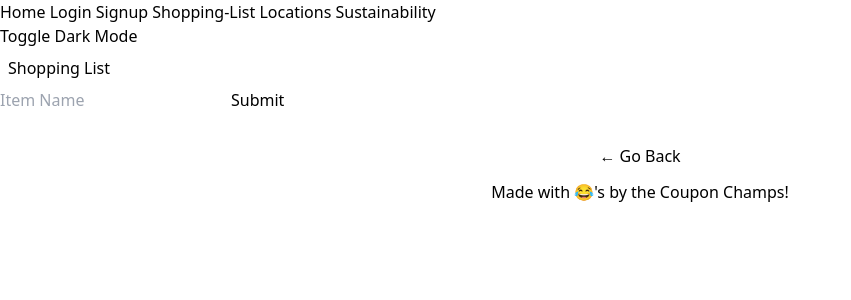
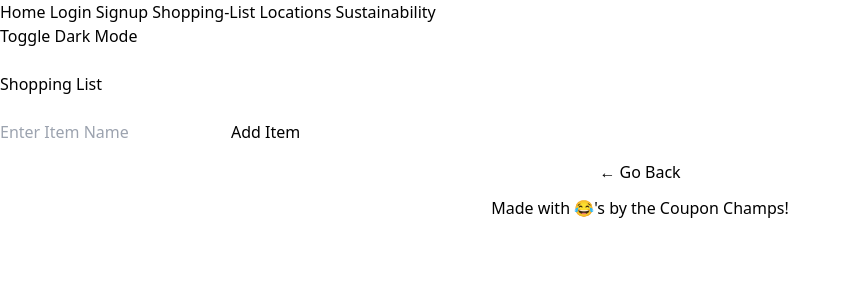
Before and after one commit to rickybehrens/grocery-store-app, a React (Vite) app in the folder client/: page /shoppinglist in a window 1280 px wide. Shown: the top 300 px of the page, without its empty margins (0-851 px from the left). Built offline with nearby package versions, Linux system fonts and the light colour scheme.

Commit message:
added space between darkmode button and page content, first version of the shopping list finally functioning

```diff
--- a/client/src/App.jsx
+++ b/client/src/App.jsx
@@ -16,7 +16,10 @@ function App() {
         <ApolloProvider client={client}>
             <div>
                 <Header />
+                <div>
                 <DarkModeToggle />
+                </div>
+                <br></br>
                 <div>
                     <Outlet />
                 </div>
--- a/client/src/pages/ShoppingList.jsx
+++ b/client/src/pages/ShoppingList.jsx
@@ -1,106 +1,44 @@
 import React from 'react';
 import { useState } from 'react';
-import { Link } from 'react-router-dom';
-
-import { useMutation } from '@apollo/client';
-import { ADD_ITEM } from '../utils/mutations';
 
 const Shoppinglist = () => {
-    const [formState, setFormState] = useState({
-        itemname: ''
-    })
     const [items, setItems] = useState([]);
 
-    const [addItem, { error, data }] = useMutation(ADD_ITEM);
+    const [inputValue, setInputValue] = useState('');
 
-    const handleChange = (event) => {
-        const { name, value } = event.target;
-
-        setFormState({
-            ...formState,
-            [name]: value,
-        });
-    };
-
-    const handleFormSubmit = async (event) => {
-        event.preventDefault();
-        console.log(formState);
-
-        try {
-            const { data } = await addItem({
-                variables: { ...formState },
-            });
-
-            console.log('(DELETE BEFORE PRODUCTION)Mutation Response:', data)
-
-            const newItem = data.addItem.item;
-
-            // Updates the list of items
-            setItems([...items, newItem]);
-
-            // Clears the users input
-            setFormState({
-                itemname: ''
-            });
-
-        } catch (e) {
-            console.error('GraphQL error:', e);
+    const addItem = () => {
+        if (inputValue.trim() !== '') {
+            setItems([...items, inputValue]);
+            setInputValue('');
         }
     };
 
-    const handleItemClick = (itemId) => {
-        const updatedItems = items.filter((item) => item.id !== itemId);
+    const deleteItem = (index) => {
+        const updatedItems = [...items];
+        updatedItems.splice(index, 1);
         setItems(updatedItems);
     };
 
-
     return (
-        <main className="flex-row justify-center mb-4">
-            <div className="col-12 col-lg-10">
-                <div className="card">
-                    <h4 className="card-header bg-dark text-light p-2">Shopping List</h4>
-                    <div className="card-body">
-                        {data ? (
-                            <p>
-                                Success! You may now head{' '}
-                                <Link to="/">back to the homepage.</Link>
-                            </p>
-                        ) : (
-                            <form onSubmit={handleFormSubmit}>
+        <div>
+            <h1>Shopping List</h1><br></br>
+            <div>
                 <input
-                                    className="form-input"
-                                    placeholder="Item Name"
-                                    name="itemname"
                     type="text"
-                                    value={formState.itemname}
-                                    onChange={handleChange}
+                    value={inputValue}
+                    onChange={(e) => setInputValue(e.target.value)}
+                    placeholder="Enter Item Name"
                 />
-                                <button
-                                    className="btn btn-block btn-primary"
-                                    style={{ cursor: 'pointer' }}
-                                    type="submit"
-                                >
-                                    Submit
-                                </button>
-                            </form>
-                        )}
-
-                        {error && (
-                            <div className="my-3 p-3 bg-danger text-white">
-                                {error.message}
-                            </div>
-                        )}
+                <button onClick={addItem}>Add Item</button>
             </div>
             <ul>
-                        {items.map((item) => (
-                            <li key={item.id} onClick={() => handleItemClick(item.id)}>
-                                {item.itemname}
+                {items.map((item, index) => (
+                    <li key={index} onClick={() => deleteItem(index)}>
+                        {item}
                     </li>
                 ))}
             </ul>
         </div>
-            </div>
-        </main>
     );
 };
 
--- a/client/src/pages/Sustainability.jsx
+++ b/client/src/pages/Sustainability.jsx
@@ -9,11 +9,11 @@ const Sustainability = () => {
                 <div>
                     <h4>Maryville University's article on sustainable shopping:</h4>
                     <div>
-                        <p>The university of Maryville published <a href="https://online.maryville.edu/blog/what-is-sustainable-shopping/" target="_blank" rel="noopener noreferrer">this</a> article on the matter.</p>
+                        <p>The university of Maryville published <a href="https://online.maryville.edu/blog/what-is-sustainable-shopping/" target="_blank" rel="noopener noreferrer">THIS</a> article on the matter.</p>
                     </div>
                     <h4>perchenergy.com's article on sustainable shopping, and eating green:</h4>
                     <div>
-                        <p>perchenergy.com published <a href="https://www.perchenergy.com/blog/lifestyle/sustainable-grocery-shopping-eating-sustainably" target="_blank" rel="noopener noreferrer">this</a> article on the matter.</p>
+                        <p>perchenergy.com published <a href="https://www.perchenergy.com/blog/lifestyle/sustainable-grocery-shopping-eating-sustainably" target="_blank" rel="noopener noreferrer">THIS</a> article on the matter.</p>
                     </div>
                 </div>
             </div>
--- a/package.json
+++ b/package.json
@@ -11,6 +11,7 @@
     "install": "cd server && npm i && cd ../client && npm i",
     "client": "cd client && npm start",
     "server": "cd server nodemon server.js --ignore client",
+    "afterpull": "npm run install && npm run build && npm run dev",
     "postinstall": "npm run build"
   },
   "keywords": [],
```
Lines whose indentation alone changed are shown as unchanged.
